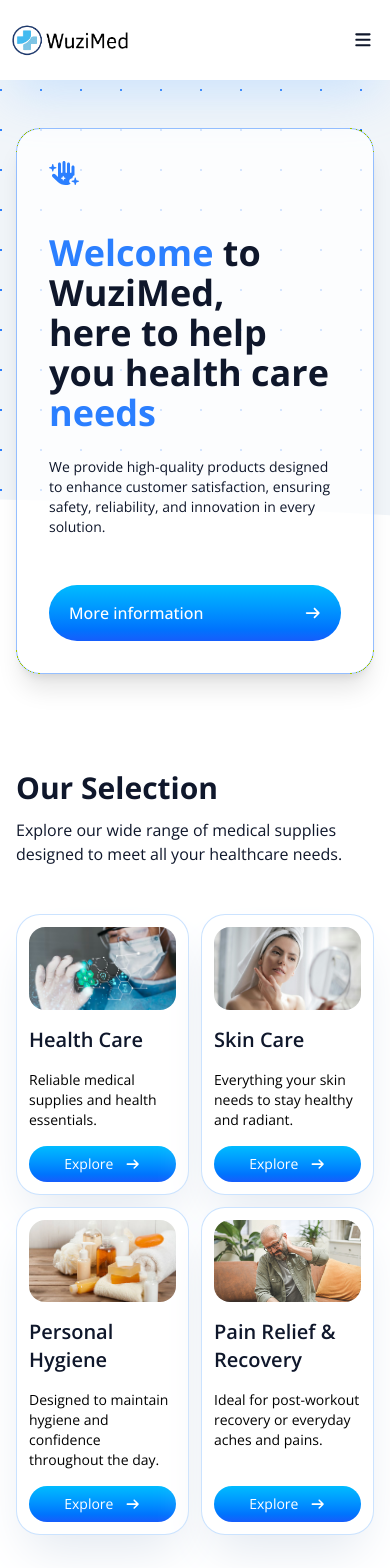
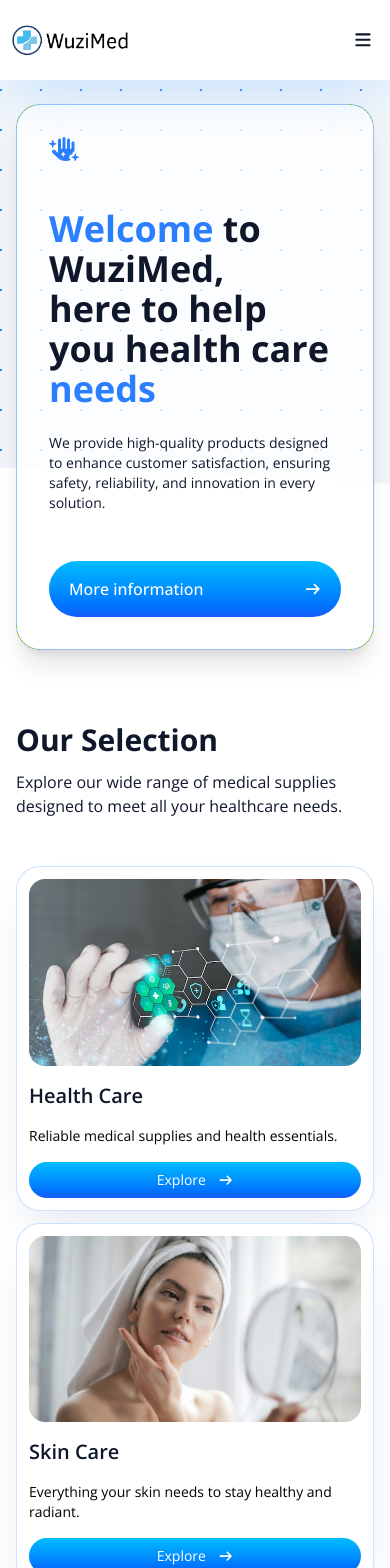
Before and after one commit to gabrielgua/wuzimed-landing, a Vue app: page / in a window 390 px wide. Shown: the top 1568 px of the page. Built offline with nearby package versions, Linux system fonts and the light colour scheme; a web font is replaced by a local one.

Commit message:
chore: remove grayscale-0 class from partner logos

```diff
--- a/src/components/CategoriesSection.vue
+++ b/src/components/CategoriesSection.vue
@@ -27,7 +27,7 @@ const categories = computed(() => [
       Explore our wide range of medical supplies designed to meet all your healthcare needs.
     </template>
     <template #content>
-      <ul class="gap-3 lg:gap-4 grid grid-cols-2 sm:grid-cols-2 lg:grid-cols-4 transition-all">
+      <ul class="gap-3 lg:gap-4 grid sm:grid-cols-2 lg:grid-cols-4 transition-all">
 
         <Card v-for="(categorie, index) in categories" :key="index"
           class="flex flex-col hover:scale-105 transition-all p-3! lg:p-4!">
--- a/src/components/Hero.vue
+++ b/src/components/Hero.vue
@@ -7,7 +7,7 @@ import Icon from './Icon.vue';
 </script>
 
 <template>
-  <main class="relative py-12 bg-bg-base">
+  <main class="relative py-6 md:py-12 bg-bg-base">
     <div
       class="absolute w-full h-full bottom-0 left-0 bg-[url('/src/assets/svgs/wave_white.svg')] bg-no-repeat bg-cover bg-bottom">
 
--- a/src/components/PartnerBrandBox.vue
+++ b/src/components/PartnerBrandBox.vue
@@ -1,6 +1,5 @@
 <template>
-  <div
-    class="w-32 h-20 flex items-center justify-center grayscale hover:grayscale-0 hover:scale-105 transition-all overflow-hidden">
+  <div class="w-32 h-20 flex items-center justify-center hover:scale-105 transition-all overflow-hidden">
     <slot />
   </div>
 </template>
--- a/src/components/PartnersSection.vue
+++ b/src/components/PartnersSection.vue
@@ -14,7 +14,7 @@ import Section from './Section.vue';
     </template>
     <template #content>
       <div
-        class="flex flex-wrap items-center z-10 justify-between gap-10 bg-white border border-slate-200 p-7 shadow-2xl shadow-primary-100/20 rounded-xl">
+        class="flex flex-wrap items-center z-10 justify-between gap-6 md:gap-10 bg-white border border-slate-200 p-7 shadow-2xl shadow-primary-100/20 rounded-xl">
 
         <PartnerBrandBox>
           <img src="../assets/images/partners/bd.jpeg" alt="BD" class="scale-80" />
```
